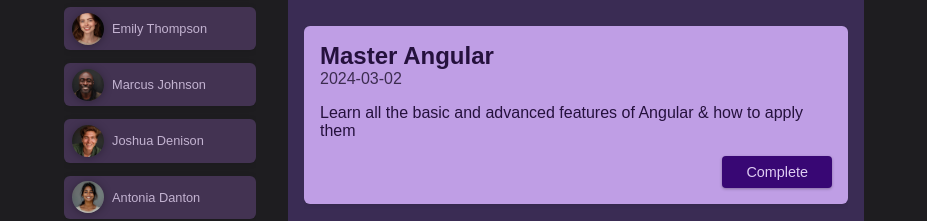
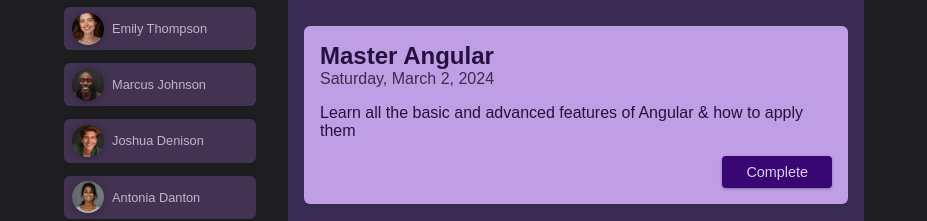
Before and after one commit to Marcos-Roberto-Silva/Angular-17-new-features-Example, an Angular app: page / in a window 1280 px wide. Both pictures are taken after a click on the button "Jasmine Lian". Shown: the part 311-532 px from the top of the page, without its empty margins (176-1103 px from the left). Built offline with nearby package versions, Linux system fonts and the light colour scheme.

Commit message:
add date pipe

```diff
--- a/src/app/tasks/task/task.component.html
+++ b/src/app/tasks/task/task.component.html
@@ -1,7 +1,7 @@
 <app-card>
   <article>
     <h2>{{task.title}}</h2>
-    <time>{{task.dueDate}}</time>
+    <time>{{task.dueDate | date: 'fullDate'}}</time>
     <p>{{task.summary}}</p>
     <p class="actions">
       <button (click)="onCompleteTask()">Complete</button>
--- a/src/app/tasks/task/task.component.ts
+++ b/src/app/tasks/task/task.component.ts
@@ -1,12 +1,14 @@
 import {Component, EventEmitter, Input, Output} from '@angular/core';
 import {Task} from './task.model';
 import {CardComponent} from "../../shared/card/card.component";
+import {DatePipe} from "@angular/common";
 
 @Component({
   selector: 'app-task',
   standalone: true,
   imports: [
-    CardComponent
+    CardComponent,
+    DatePipe
   ],
   templateUrl: './task.component.html',
   styleUrl: './task.component.css'
```
